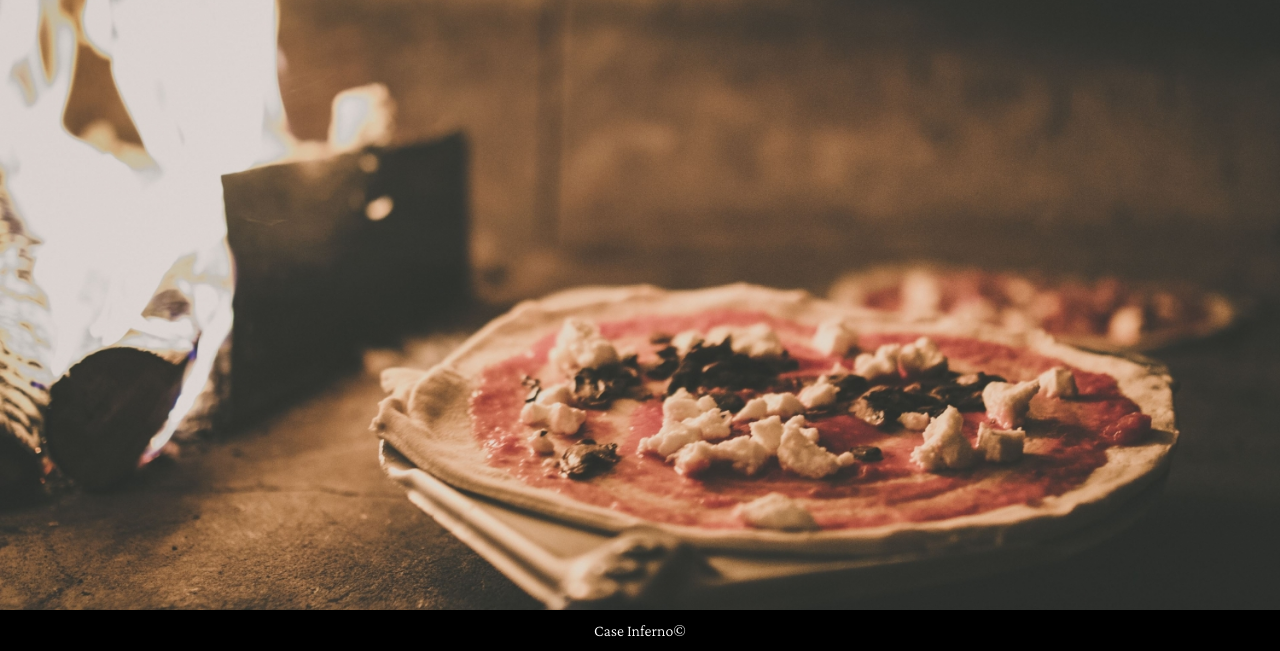
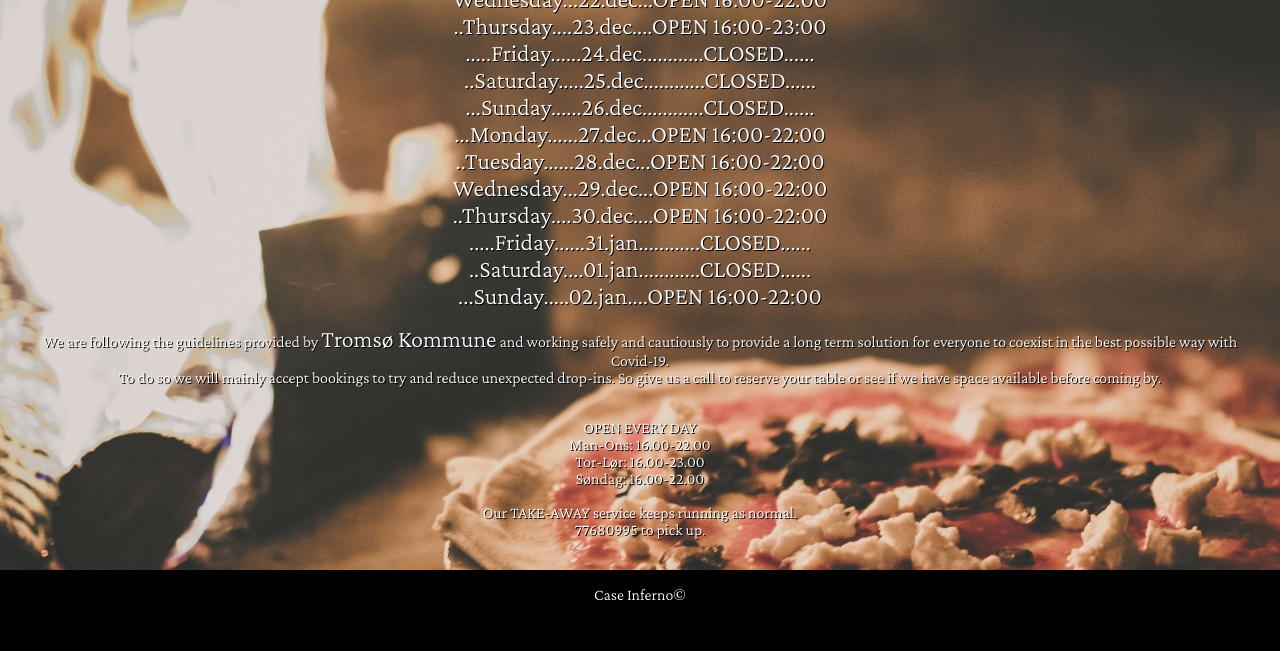
Before and after one commit to Bossolin/odin-restaurant-page, a website built with webpack: page dist/index.html in a window 1280 px wide. Shown: the part 149-800 px from the top of the page. Built offline with nearby package versions, Linux system fonts and the light colour scheme.

Commit message:
fixed background and finished rewiring dom

```diff
--- a/src/Main.js
+++ b/src/Main.js
@@ -1,6 +1,52 @@
 const Main = (() => {
   const main = document.createElement("main");
 
+  const h1 = document.createElement("h1");
+  h1.innerHTML = `Our opening times for <u>Christmas 2021</u> will be the following 🙂:`;
+
+  const h2 = document.createElement("h2");
+  h2.innerHTML = ` Wednesday...22.dec...OPEN 16:00-22:00<br />
+  ..Thursday....23.dec....OPEN 16:00-23:00<br />
+  .....Friday......24.dec............CLOSED......<br />
+  ..Saturday.....25.dec............CLOSED......<br />
+  ...Sunday......26.dec............CLOSED......<br />
+  ...Monday......27.dec...OPEN 16:00-22:00<br />
+  ..Tuesday......28.dec...OPEN 16:00-22:00<br />
+  Wednesday...29.dec...OPEN 16:00-22:00<br />
+  ..Thursday....30.dec....OPEN 16:00-22:00<br />
+  .....Friday......31.jan............CLOSED......<br />
+  ..Saturday....01.jan............CLOSED......<br />
+  ...Sunday.....02.jan....OPEN 16:00-22:00`;
+
+  const p1 = document.createElement("p");
+  p1.innerHTML = `We are following the guidelines provided by
+  <a
+    href="https://www.tromso.kommune.no/alt-om-korona-i-tromsoe-corona-advice-and-info.6258629-110070.html"
+    rel="noopener"
+    target="_blank"
+    >Tromsø Kommune</a
+  >
+  and working safely and cautiously to provide a long term solution for
+  everyone to coexist in the best possible way with Covid-19.<br />
+  To do so we will <strong>mainly</strong> accept
+  <strong>bookings</strong> to try and reduce unexpected drop-ins. So
+  give us a <strong>call to reserve your table</strong> or see if we
+  have space available before coming by.`;
+
+  const p2 = document.createElement("p");
+  p2.innerHTML = `&nbsp;<br />
+  <strong>OPEN EVERY DAY</strong><br />
+  Man-Ons: 16.00-22.00<br />
+  Tor-Lør: 16.00-23.00<br />
+  Søndag: 16.00-22.00<br />
+  <br />
+  Our <strong>TAKE-AWAY </strong>service keeps running as normal.<br />
+  <strong>77680995</strong><strong> to pick up.</strong>`;
+
+  main.appendChild(h1);
+  main.appendChild(h2);
+  main.appendChild(p1);
+  main.appendChild(p2);
   return main;
 })();
 
--- a/src/style.css
+++ b/src/style.css
@@ -34,12 +34,10 @@ header div {
 }
 
 main {
-  height: 100%;
   color: white;
   margin-top: 4rem;
   padding: 2rem;
   background-image: url("../img/casa_background.jpeg");
-  background-size: 100%;
   background-attachment: fixed;
   background-repeat: no-repeat;
   text-align: center;
```
Also changed, not shown: dist/index.bundle.js, dist/main.bundle.js.
